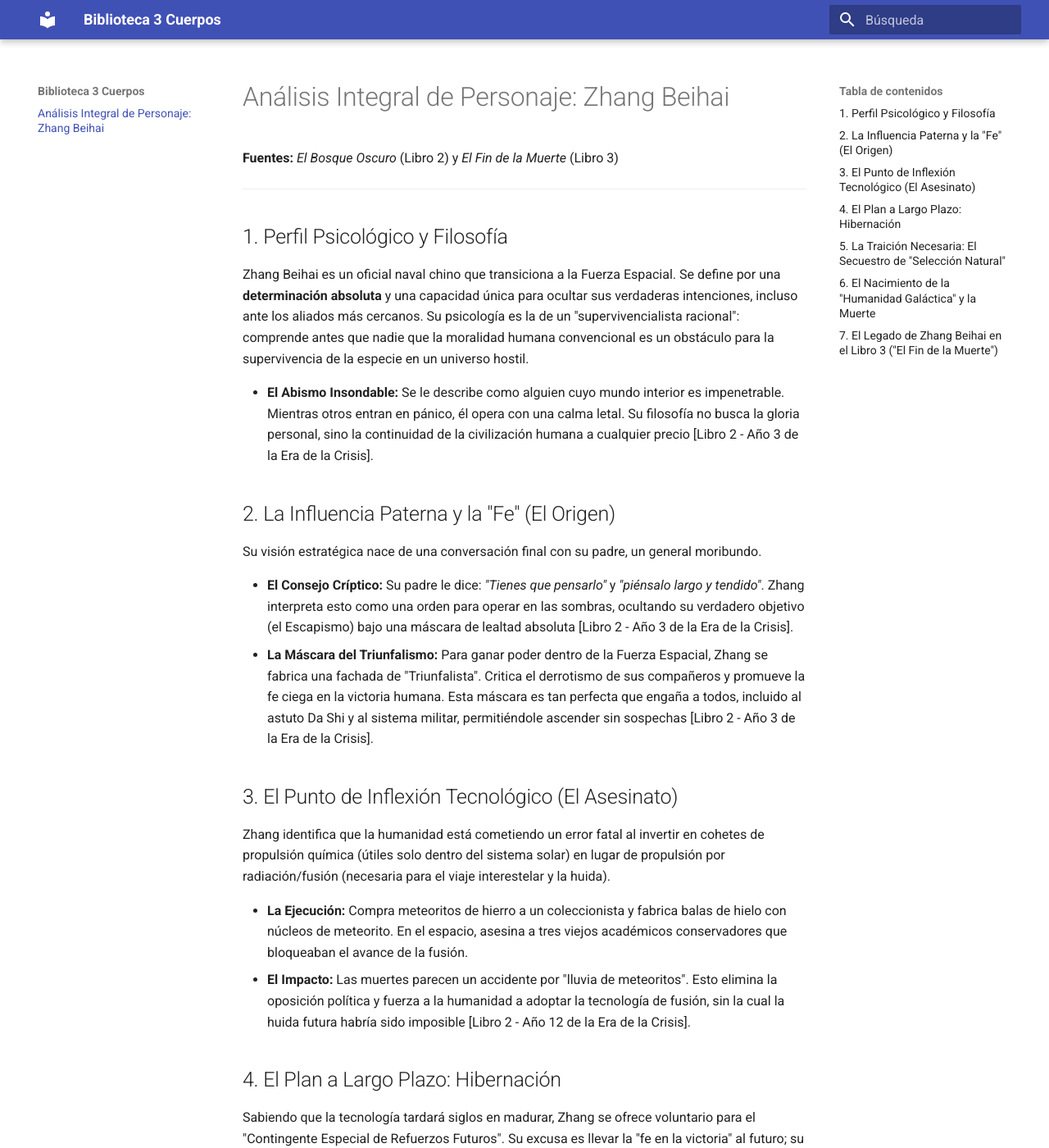
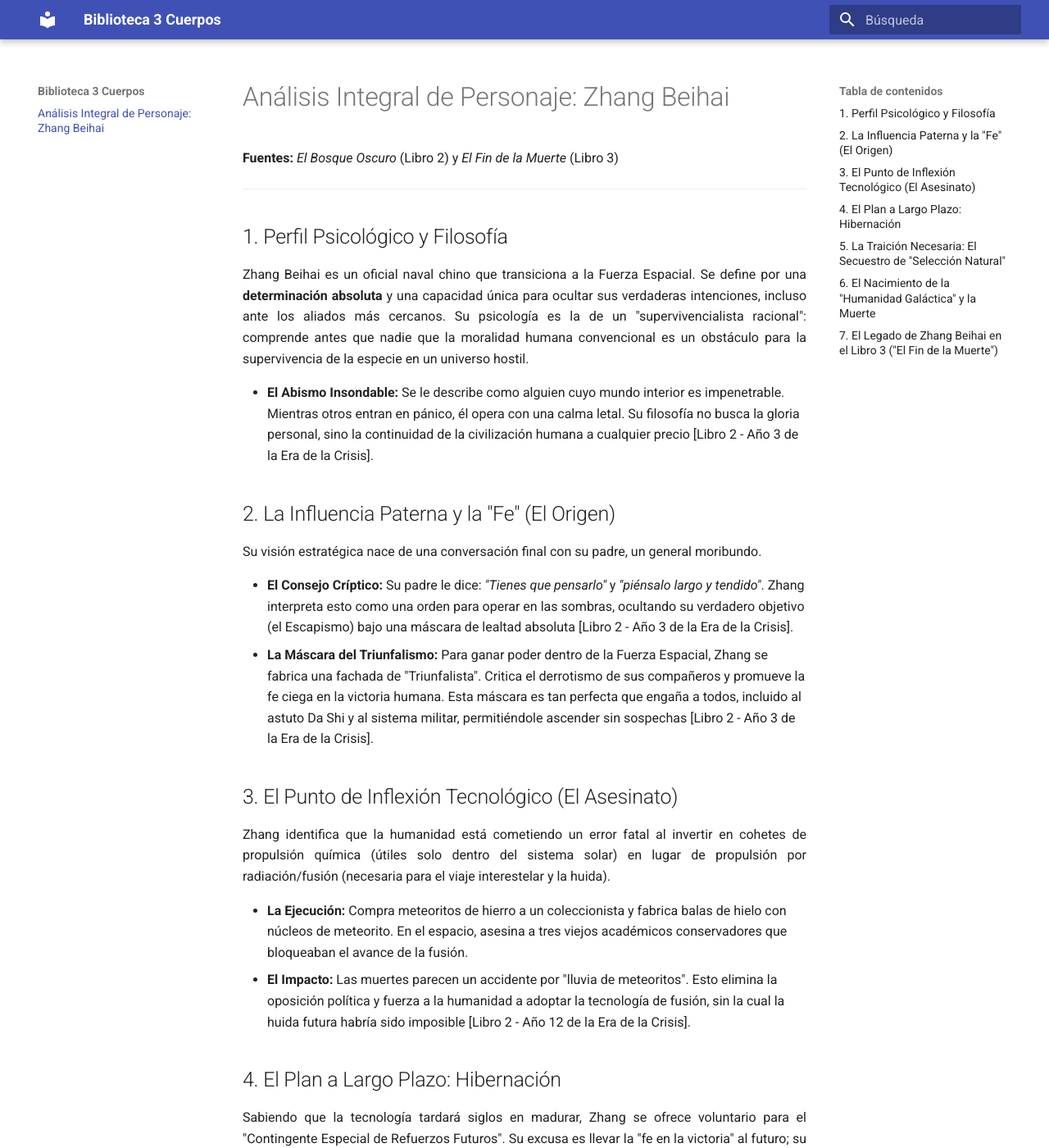
Before and after one commit to jcsepulveda/librosresumen, an MkDocs documentation site: the page built from docs/zhangBeihai.md, in a window 1280 px wide and 1400 px high. Shown: the whole window at 82% size. Built offline with MkDocs 1.6.1 and Material for MkDocs 9.7.7, drawn with Linux system fonts in a browser that asks for light colours; some of the changed text lies outside the part shown.

Commit message:
se agregan estilos justificados

```diff
--- /dev/null
+++ b/docs/stylesheets/extra.css
@@ -0,0 +1,11 @@
+/* Forzar la justificación en todos los párrafos de la página */
+.md-typeset p {
+    text-align: justify;
+}
+
+/* Opcional: Centrar las imágenes para que se vean mejor */
+.md-typeset img {
+    display: block;
+    margin-left: auto;
+    margin-right: auto;
+}
--- a/docs/zhangBeihai.md
+++ b/docs/zhangBeihai.md
@@ -31,6 +31,7 @@ Despierta 200 años después, en una era donde la humanidad cree arrogantemente
 
 ## 6. El Nacimiento de la "Humanidad Galáctica" y la Muerte
 En el espacio profundo, las naves supervivientes forman la nación "Nave Tierra". Zhang Beihai renuncia al poder, demostrando que no es un dictador. Sin embargo, se da cuenta de la cruel verdad del universo (la *Sociología Cósmica*): no hay recursos para todos. Para que una nave sobreviva, las otras deben morir y ceder sus recursos.
+
 * **El Final de Zhang:** Se prepara para atacar a las otras naves, pero en el último segundo, una chispa de "vieja humanidad" le hace dudar. Esa duda le cuesta la vida. La nave *Ley Final* ataca primero y destruye *Selección Natural*.
 * **Sus Últimas Palabras:** Al morir, sonríe y dice: *"No importa. Es igual"*. Esto confirma su victoria final: no le importaba su vida, solo que *alguna* nave humana (finalmente fue *Espacio Azul*) sobreviviera para continuar la especie [Libro 2 - Año 205 de la Era de la Crisis].
 
--- a/mkdocs.yml
+++ b/mkdocs.yml
@@ -9,6 +9,7 @@ theme:
     - navigation.instant
     - search.suggest
     - search.highlight
-
+extra_css:
+  - stylesheets/extra.css
 plugins:
   - search
```
Also changed, not shown: site/404.html, site/search/search_index.json, site/stylesheets/extra.css (added), site/zhangBeihai/index.html, 2 other files.
